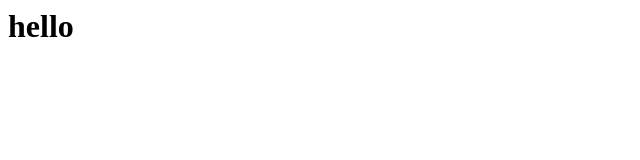
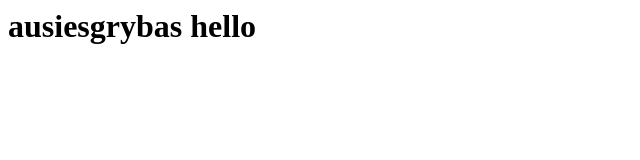
Before and after one commit to ausiesgrybas/ausiesgrybas.github.io, a plain HTML site: page index.html in a window 1280 px wide. Shown: the whole page, without its empty margins (0-640 px from the left). Drawn offline with Linux system fonts and the light colour scheme.

Commit message:
Update index.html

```diff
--- a/index.html
+++ b/index.html
@@ -1 +1 @@
-<h1>hello</h1>
+<h1>ausiesgrybas hello</h1>
```
